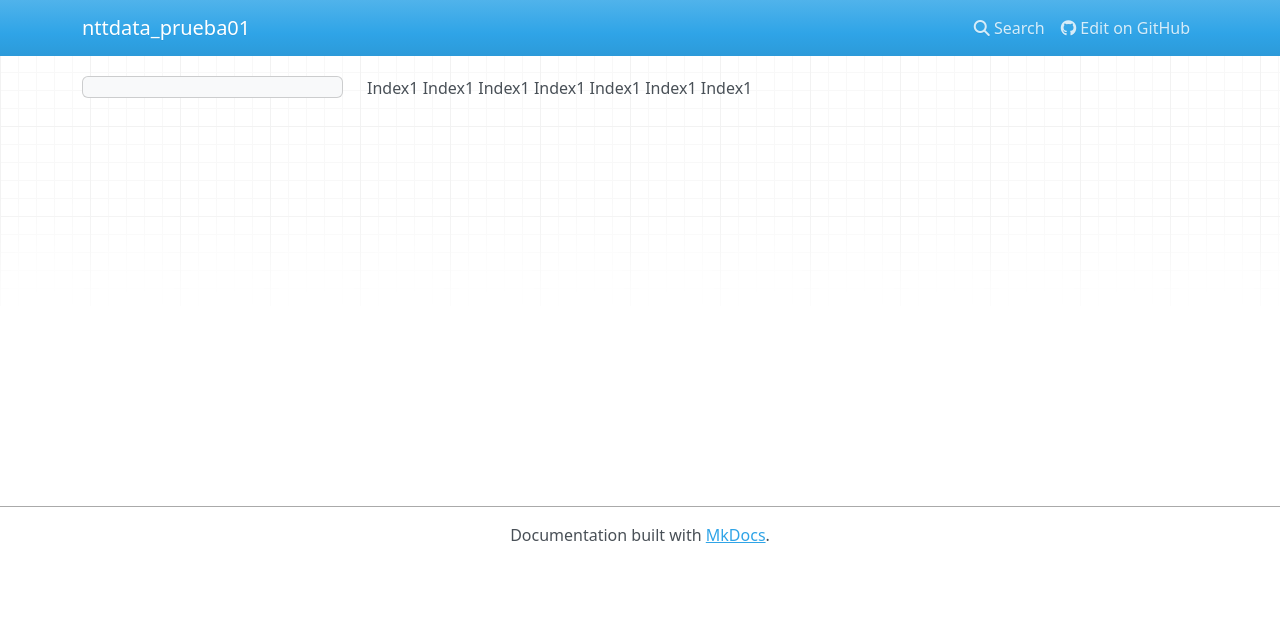
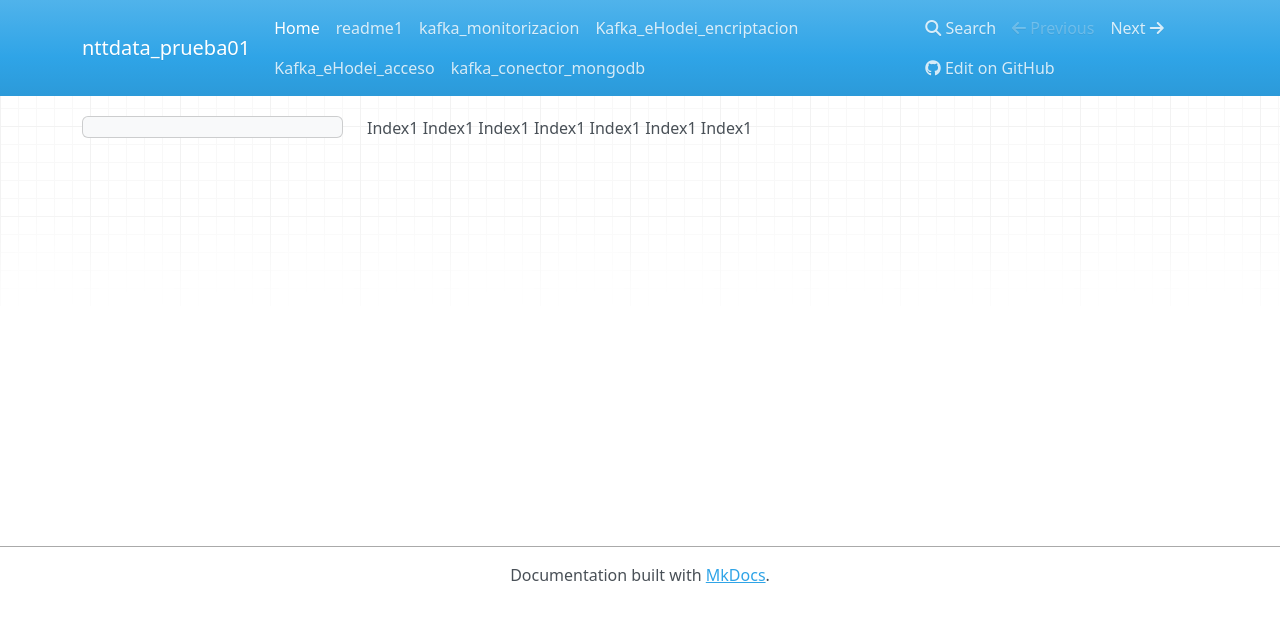
Before and after one commit to DHermoso/nttdata_prueba01, an MkDocs documentation site: the page built from docs/index.md, in a window 1280 px wide. Shown: the top 622 px of the page. Built offline with MkDocs 1.6.1, drawn with Linux system fonts in a browser that asks for light colours; nearby versions of some CDN libraries.

Commit message:
Update mkdocs.yml

```diff
--- a/mkdocs.yml
+++ b/mkdocs.yml
@@ -5,4 +5,9 @@ repo_url: https://github.com/DHermoso/nttdata_prueba01/
 edit_uri: blob/master/docs/
 
 nav:
-  - Home: readme1.md
+  - Home: index.md
+  - readme1: readme1.md
+  - kafka_monitorizacion: kafka_monitorizacion.md
+  - Kafka_eHodei_encriptacion: Kafka_eHodei_encriptacion.md
+  - Kafka_eHodei_acceso: Kafka_eHodei_acceso.md
+  - kafka_conector_mongodb: kafka_conector_mongodb.md
```
